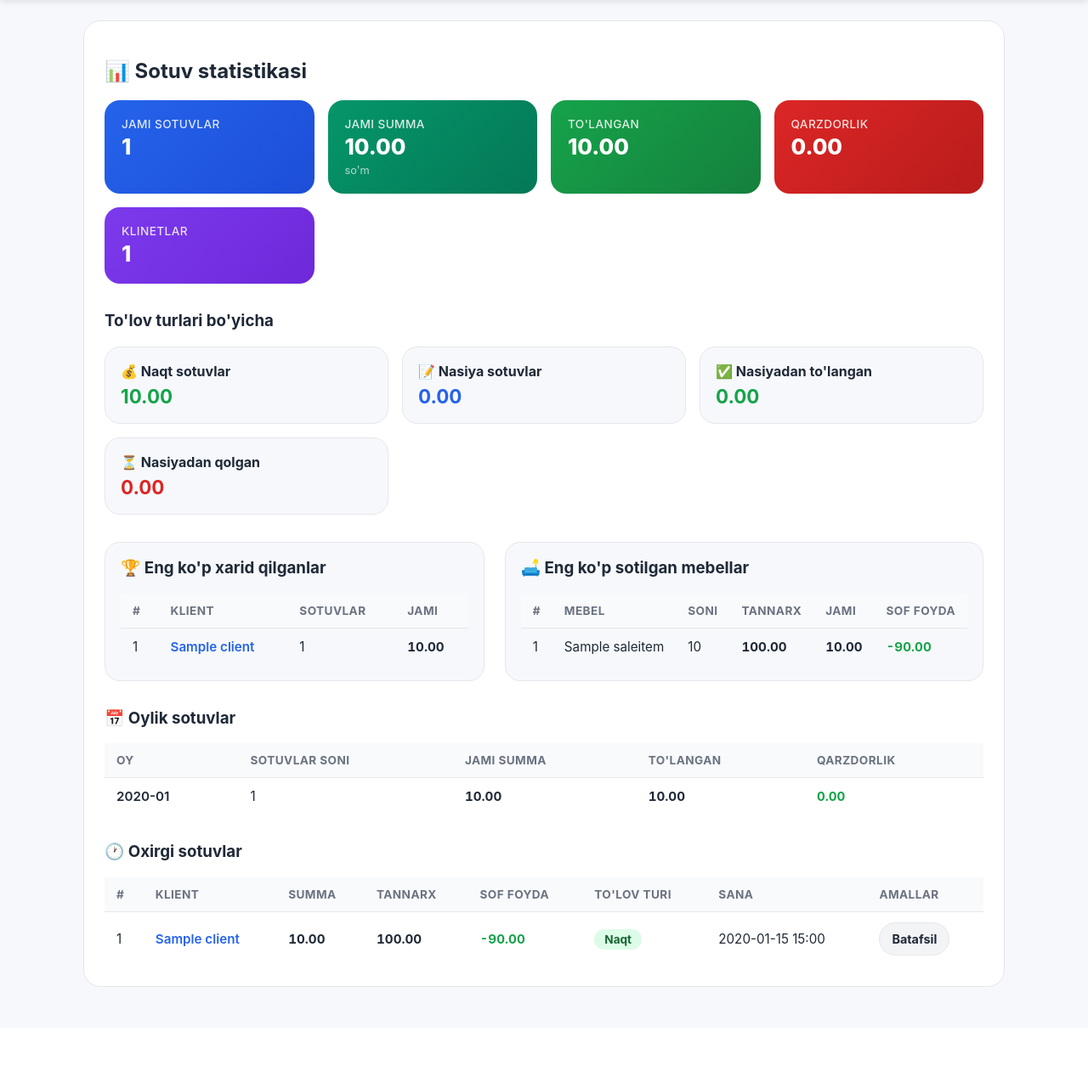
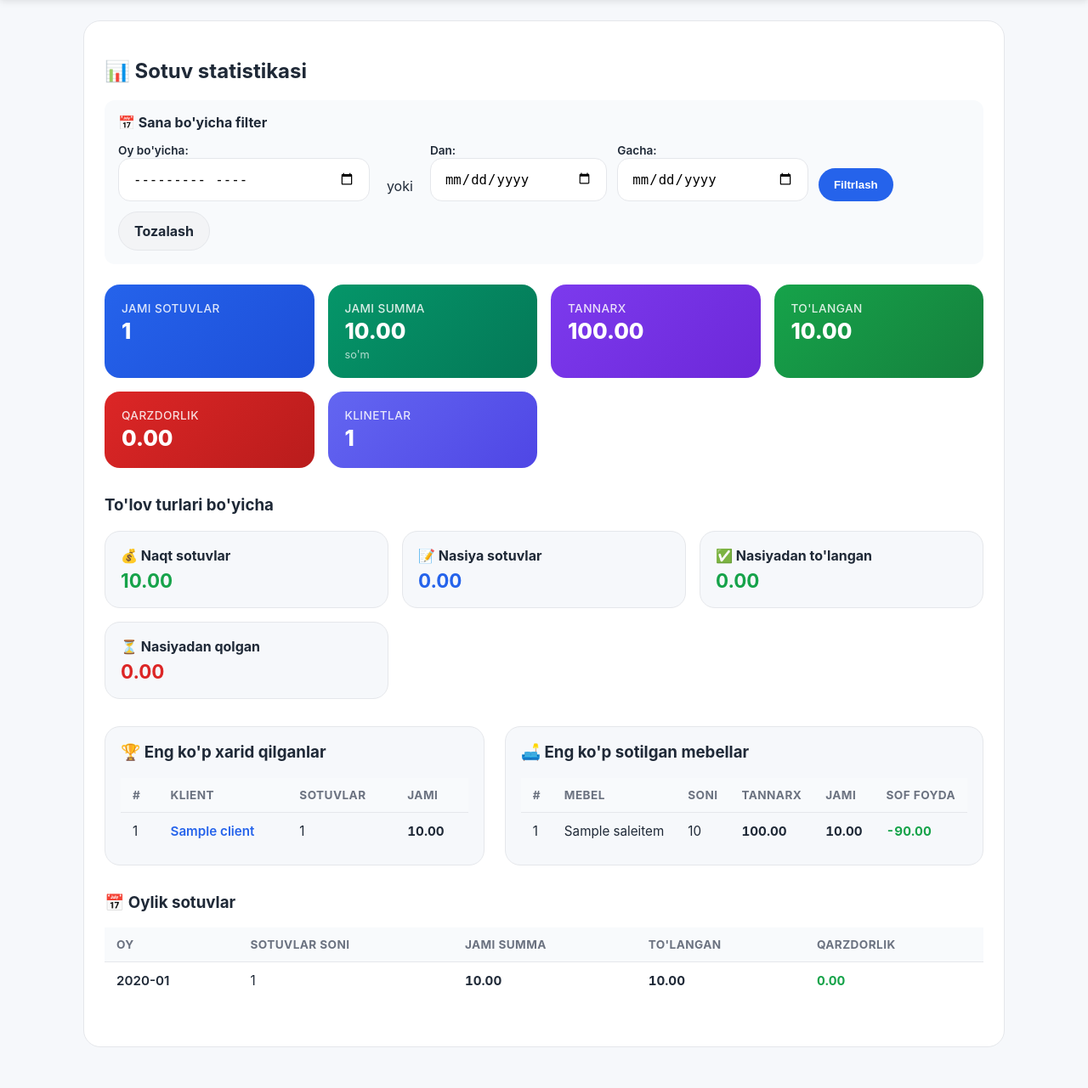
Before and after one commit to otabek-me/simple-project, a Django app: page /statistika/ in a window 1280 px wide. Shown: the part 138-1419 px from the top of the page at 85% size. Before the commit the page ends 1300 px from the top, so only its background shows below. Run offline with Django 5.2, Linux system fonts and the light colour scheme; a user stored in the database is signed in; tables that the repository leaves empty hold one stand-in row (values such as "Sample post").

Commit message:
o'zgardi

```diff
--- a/app/views.py
+++ b/app/views.py
@@ -82,7 +82,7 @@ def auth_page(request):
 
 @login_required
 def furniture_list(request):
-    furnitures = list(Furniture.objects.prefetch_related('details__detail'))
+    furnitures = list(Furniture.objects.prefetch_related('details__detail').order_by('name'))
     # Ro'yxatda ham joriy detal narxlari bilan mos summa ko'rinsin
     dirty_fields = (
         'material_total',
@@ -269,7 +269,7 @@ def furniture_edit(request, pk):
 @login_required
 def detail_list(request):
     query = request.GET.get('q', '').strip()
-    details = Detail.objects.all()
+    details = Detail.objects.all().order_by('name')
     if query:
         details = details.filter(name__icontains=query)
     if request.method == 'POST':
@@ -510,20 +510,29 @@ def client_list(request):
 @login_required
 def client_detail(request, pk):
     client = get_object_or_404(Client, pk=pk)
-    sales = Sale.objects.filter(client=client).select_related('client').prefetch_related(
+    # Faqat nasiya (qarzdor) sotuvlarni ko'rsatish
+    sales = Sale.objects.filter(
+        client=client,
+        status='active'
+    ).select_related('client').prefetch_related(
         'items__furniture', 'payments'
     ).order_by('-created_at')
 
+    # Faqat nasiya sotuvlarni filtrlash (qarzdorligi bor yoki nasiya to'lov turi)
+    credit_sales = [s for s in sales if s.payment_type == 'credit' or s.debt_amount() > 0]
+
     total_purchases = Decimal('0')
     total_paid = Decimal('0')
-    for sale in sales:
+    total_cost = Decimal('0')
+    for sale in credit_sales:
         total_purchases += sale.total_amount
         total_paid += sale.paid_amount
+        total_cost += sale.total_cost()
     total_debt = total_purchases - total_paid
 
     # Sales by furniture type
     furniture_stats = {}
-    for sale in sales:
+    for sale in credit_sales:
         for item in sale.items.all():
             name = item.furniture_name or (item.furniture.name if item.furniture else 'Noma\'lum')
             if name not in furniture_stats:
@@ -540,10 +549,11 @@ def client_detail(request, pk):
 
     return render(request, 'app/client_detail.html', {
         'client': client,
-        'sales': sales,
+        'sales': credit_sales,
         'total_purchases': total_purchases,
         'total_paid': total_paid,
         'total_debt': total_debt,
+        'total_cost': total_cost,
         'furniture_stats': furniture_stats,
     })
 
@@ -552,12 +562,45 @@ def client_detail(request, pk):
 def statistics(request):
     # Overall statistics (faqat faol sotuvlar)
     active_sales = Sale.objects.filter(status='active')
+
+    # Date filter
+    date_from = request.GET.get('date_from', '').strip()
+    date_to = request.GET.get('date_to', '').strip()
+    month_filter = request.GET.get('month', '').strip()
+
+    if month_filter:
+        # Oy bo'yicha filter (format: YYYY-MM)
+        try:
+            year, month = map(int, month_filter.split('-'))
+            active_sales = active_sales.filter(created_at__year=year, created_at__month=month)
+        except (ValueError, AttributeError):
+            pass
+    elif date_from and date_to:
+        # Sana oralig'i bo'yicha filter
+        try:
+            active_sales = active_sales.filter(created_at__date__gte=date_from, created_at__date__lte=date_to)
+        except (ValueError, AttributeError):
+            pass
+    elif date_from:
+        try:
+            active_sales = active_sales.filter(created_at__date__gte=date_from)
+        except (ValueError, AttributeError):
+            pass
+    elif date_to:
+        try:
+            active_sales = active_sales.filter(created_at__date__lte=date_to)
+        except (ValueError, AttributeError):
+            pass
+
     total_sales_count = active_sales.count()
     total_clients = Client.objects.count()
 
     total_amount = active_sales.aggregate(total=Sum('total_amount'))['total'] or Decimal('0')
     total_paid = active_sales.aggregate(total=Sum('paid_amount'))['total'] or Decimal('0')
     total_debt = total_amount - total_paid
+    total_cost = active_sales.aggregate(
+        total=Sum(F('items__cost_at_sale') * F('items__quantity'), output_field=DecimalField(max_digits=20, decimal_places=2))
+    )['total'] or Decimal('0')
 
     cash_sales = active_sales.filter(payment_type='cash')
     cash_total = cash_sales.aggregate(total=Sum('total_amount'))['total'] or Decimal('0')
@@ -599,9 +642,6 @@ def statistics(request):
     for ms in monthly_sales:
         ms['debt'] = (ms['total'] or Decimal('0')) - (ms['paid'] or Decimal('0'))
 
-    # Recent sales (faqat faol sotuvlar)
-    recent_sales = Sale.objects.filter(status='active').select_related('client').prefetch_related('items__furniture').order_by('-created_at')[:10]
-
     # Calculate debt clients (faqat faol sotuvlar)
     debt_clients_list = []
     for c in Client.objects.all():
@@ -624,6 +664,7 @@ def statistics(request):
         'total_amount': total_amount,
         'total_paid': total_paid,
         'total_debt': total_debt,
+        'total_cost': total_cost,
         'cash_total': cash_total,
         'credit_total': credit_total,
         'credit_paid': credit_paid,
@@ -631,8 +672,10 @@ def statistics(request):
         'top_clients': top_clients,
         'top_furniture': top_furniture,
         'monthly_sales': monthly_sales,
-        'recent_sales': recent_sales,
         'debt_clients': debt_clients_list,
+        'date_from': date_from,
+        'date_to': date_to,
+        'month_filter': month_filter,
     })
 
 
--- a/config/settings.py
+++ b/config/settings.py
@@ -30,7 +30,7 @@ SECRET_KEY = os.environ.get(
 )
 
 # SECURITY WARNING: don't run with debug turned on in production!
-DEBUG = False
+DEBUG = True
 
 ALLOWED_HOSTS = [
     h.strip() for h in os.environ.get('DJANGO_ALLOWED_HOSTS', '*').split(',') if h.strip()
--- a/templates/app/base.html
+++ b/templates/app/base.html
@@ -5,7 +5,7 @@
     <meta name="viewport" content="width=device-width, initial-scale=1.0">
     <title>{% block title %}Mebel narxlash{% endblock %}</title>
     {% load static %}
-    <link rel="stylesheet" href="{% static 'app/styles.css' %}">
+    <link rel="stylesheet" href="{% static 'app/styles.css' %}?v=2">
 </head>
 <body>
     <nav class="navbar">
--- a/templates/app/detail_list.html
+++ b/templates/app/detail_list.html
@@ -4,7 +4,7 @@
 {% block content %}
     <section class="panel form-panel">
         <h2>Detallar</h2>
-        <form method="get" class="search-form" style="margin-bottom: 20px; display: flex; gap: 8px; flex-wrap: wrap; align-items: center;">
+        <form method="get" class="desktop-only-filters search-form" style="margin-bottom: 20px; display: flex; gap: 8px; flex-wrap: wrap; align-items: center;">
             <input type="search" name="q" value="{{ query }}" placeholder="Detal qidirish..." class="field-input" style="flex: 1; min-width: 220px;">
             <button type="submit" class="button button-secondary">Qidirish</button>
             <a class="button button-primary" href="{% url 'detail_list' %}">Hammasini ko‘rsatish</a>
--- a/templates/app/statistics.html
+++ b/templates/app/statistics.html
@@ -4,6 +4,28 @@
 {% block content %}
 <section class="panel">
     <h2>📊 Sotuv statistikasi</h2>
+
+    <!-- Date filter -->
+    <form method="get" style="margin-bottom: 24px; padding: 16px; background: #f8fafc; border-radius: 12px;">
+        <h4 style="margin: 0 0 12px 0;">📅 Sana bo'yicha filter</h4>
+        <div style="display: flex; gap: 12px; flex-wrap: wrap; align-items: flex-end;">
+            <div class="form-group" style="margin-bottom: 0;">
+                <label for="month_filter" style="font-size: 0.85rem; font-weight: 600;">Oy bo'yicha:</label>
+                <input type="month" name="month" id="month_filter" value="{{ month_filter }}" class="field-input">
+            </div>
+            <div style="text-align: center; padding: 8px;">yoki</div>
+            <div class="form-group" style="margin-bottom: 0;">
+                <label for="date_from" style="font-size: 0.85rem; font-weight: 600;">Dan:</label>
+                <input type="date" name="date_from" id="date_from" value="{{ date_from }}" class="field-input">
+            </div>
+            <div class="form-group" style="margin-bottom: 0;">
+                <label for="date_to" style="font-size: 0.85rem; font-weight: 600;">Gacha:</label>
+                <input type="date" name="date_to" id="date_to" value="{{ date_to }}" class="field-input">
+            </div>
+            <button type="submit" class="button button-primary">Filtrlash</button>
+            <a href="{% url 'statistics' %}" class="button button-secondary">Tozalash</a>
+        </div>
+    </form>
 
     <!-- Main stats cards -->
     <div style="display: grid; grid-template-columns: repeat(auto-fit, minmax(200px, 1fr)); gap: 16px; margin-bottom: 32px;">
@@ -16,6 +38,10 @@
             <div class="stat-value">{{ total_amount|format_price }}</div>
             <div class="stat-sub">so'm</div>
         </div>
+        <div class="stat-card" style="background: linear-gradient(135deg, #7c3aed, #6d28d9);">
+            <div class="stat-label">Tannarx</div>
+            <div class="stat-value">{{ total_cost|format_price }}</div>
+        </div>
         <div class="stat-card" style="background: linear-gradient(135deg, #16a34a, #15803d);">
             <div class="stat-label">To'langan</div>
             <div class="stat-value">{{ total_paid|format_price }}</div>
@@ -24,7 +50,7 @@
             <div class="stat-label">Qarzdorlik</div>
             <div class="stat-value">{{ total_debt|format_price }}</div>
         </div>
-        <div class="stat-card" style="background: linear-gradient(135deg, #7c3aed, #6d28d9);">
+        <div class="stat-card" style="background: linear-gradient(135deg, #6366f1, #4f46e5);">
             <div class="stat-label">Klinetlar</div>
             <div class="stat-value">{{ total_clients }}</div>
         </div>
@@ -151,52 +177,5 @@
                 </tbody>
             </table>
     </div>
-
-    <!-- Recent sales -->
-    <h3>🕐 Oxirgi sotuvlar</h3>
-    <div style="overflow-x: auto;">
-        {% if recent_sales %}
-            <table class="data-table">
-                <thead>
-                    <tr>
-                        <th>#</th>
-                        <th>Klient</th>
-                        <th>Summa</th>
-                        <th>Tannarx</th>
-                        <th>Sof foyda</th>
-                        <th>To'lov turi</th>
-                        <th>Sana</th>
-                        <th>Amallar</th>
-                    </tr>
-                </thead>
-                <tbody>
-                    {% for sale in recent_sales %}
-                        <tr>
-                            <td data-label="#">{{ forloop.counter }}</td>
-                            <td data-label="Klient">
-                                <a href="{% url 'client_detail' sale.client.pk %}" style="color: var(--primary); font-weight: 600; text-decoration: none;">
-                                    {{ sale.client.name }}
-                                </a>
-                            </td>
-                            <td data-label="Summa" class="td-price">{{ sale.total_amount|format_price }}</td>
-                            <td data-label="Tannarx" class="td-price">{{ sale.total_cost|format_price }}</td>
-                            <td data-label="Sof foyda" class="td-price td-profit">{{ sale.profit_total|format_price }}</td>
-                            <td data-label="To'lov turi">
-                                <span class="badge {% if sale.payment_type == 'cash' %}badge-success{% else %}badge-warning{% endif %}">
-                                    {{ sale.get_payment_type_display }}
-                                </span>
-                            </td>
-                            <td data-label="Sana" style="white-space: nowrap;">{{ sale.created_at|date:'Y-m-d H:i' }}</td>
-                            <td data-label="Amallar">
-                                <a href="{% url 'sale_detail' sale.pk %}" class="button button-small button-secondary">Batafsil</a>
-                            </td>
-                        </tr>
-                    {% endfor %}
-                </tbody>
-            </table>
-        {% else %}
-            <p class="notice">Hali hech qanday sotuv amalga oshirilmagan.</p>
-        {% endif %}
-    </div>
 </section>
 {% endblock %}
```
Also changed, not shown: app/static/app/styles.css (+101 -0 lines), templates/app/client_detail.html (+19 -2 lines), templates/app/client_list.html (+15 -2 lines), templates/app/sale_list.html (+16 -3 lines).
